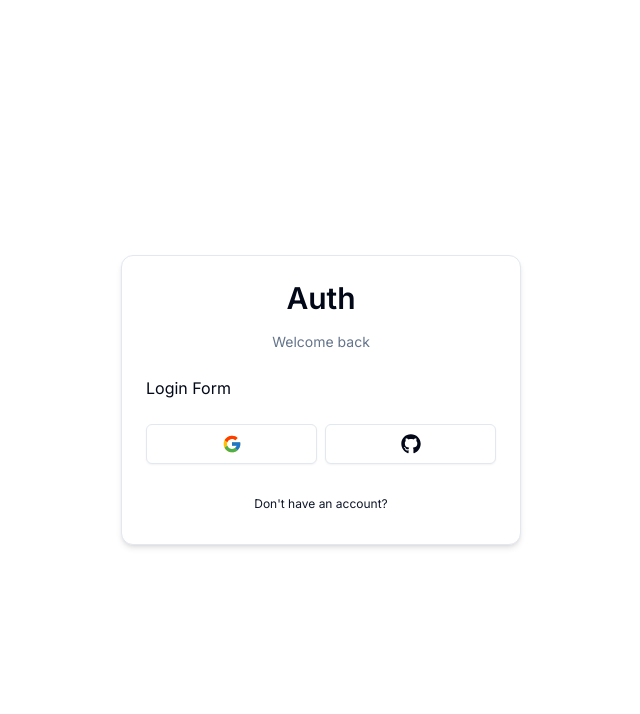
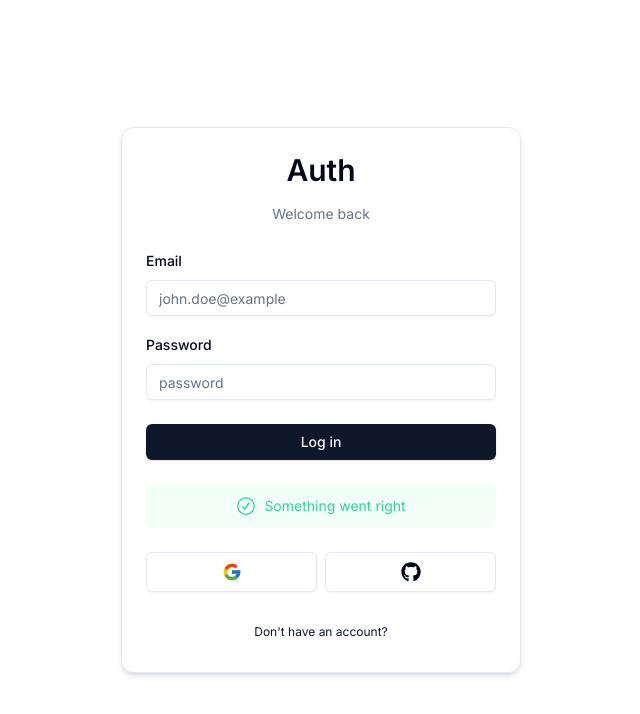
Before and after one commit to grgkimari/next-auth-v5-antonio, a Next.js app: page /auth/login in a window 1280 px wide. Shown: the top 714 px of the page, without its empty margins (319-959 px from the left). Built offline with nearby package versions, Linux system fonts and the light colour scheme.

Commit message:
created login form

```diff
--- a/package.json
+++ b/package.json
@@ -9,16 +9,20 @@
     "lint": "next lint"
   },
   "dependencies": {
+    "@hookform/resolvers": "^3.6.0",
     "@radix-ui/react-icons": "^1.3.0",
+    "@radix-ui/react-label": "^2.1.0",
     "@radix-ui/react-slot": "^1.1.0",
     "class-variance-authority": "^0.7.0",
     "clsx": "^2.1.1",
     "next": "14.2.4",
     "react": "^18",
     "react-dom": "^18",
+    "react-hook-form": "^7.52.0",
     "react-icons": "^5.2.1",
     "tailwind-merge": "^2.3.0",
-    "tailwindcss-animate": "^1.0.7"
+    "tailwindcss-animate": "^1.0.7",
+    "zod": "^3.23.8"
   },
   "devDependencies": {
     "@types/node": "^20",
--- a/src/components/auth/login-form.tsx
+++ b/src/components/auth/login-form.tsx
@@ -1,5 +1,55 @@
+"use client"
+
+import { useForm } from "react-hook-form";
 import CardWrapper from "./card-wrapper";
+import * as z from "zod"
+import { LoginSchema } from "@/schemas";
+import { zodResolver } from "@hookform/resolvers/zod";
+import { Form, FormControl, FormField, FormItem, FormLabel, FormMessage } from "../ui/form";
+import { Input } from "../ui/input";
+import { Button } from "../ui/button";
+import FormError from "../form-error";
+import FormSuccess from "../form-success";
 
 export default function LoginForm(){
-    return <CardWrapper backButtonLabel="Don't have an account?" headerLabel="Welcome back" backButtonHref="/auth/register" showSocial >Login Form</CardWrapper>
+    const form = useForm<z.infer<typeof LoginSchema>>({
+        resolver : zodResolver(LoginSchema),
+        defaultValues : {
+            email : "",
+            password : ""
+        }
+    })
+    function handleSubmit(values : z.infer<typeof LoginSchema>){
+        console.log(`Values : ${JSON.stringify(values)}`)
+    }
+    return <CardWrapper backButtonLabel="Don't have an account?" headerLabel="Welcome back" backButtonHref="/auth/register" showSocial >
+        <Form {...form}>
+            <form onSubmit={form.handleSubmit(handleSubmit)} className="space-y-6">
+                <div className="space-y-4">
+                    <FormField control={form.control} name="email" render={({field}) => {
+                        return <FormItem>
+                            <FormLabel>Email</FormLabel>
+                            <FormControl>
+                                <Input {...field} placeholder="john.doe@example" type="email" />
+                            </FormControl>
+                            <FormMessage />
+                        </FormItem>
+                    }}/>
+                    <FormField control={form.control} name="password" render={({field}) => {
+                        return <FormItem>
+                            <FormLabel>Password</FormLabel>
+                            <FormControl>
+                                <Input {...field} placeholder="password" type="passsword" />
+                            </FormControl>
+                            <FormMessage />
+                        </FormItem>
+                    }}/>
+                </div>
+                <Button type="submit" className="w-full">
+                    Log in
+                </Button>
+                <FormSuccess message="Something went right" />
+            </form>
+        </Form>
+    </CardWrapper>
 }
--- /dev/null
+++ b/src/components/form-error.tsx
@@ -0,0 +1,12 @@
+"use client"
+
+import { ExclamationTriangleIcon } from "@radix-ui/react-icons"
+
+interface FormErrorProps{
+    message? : string
+}
+
+export default function FormError({message} : FormErrorProps){
+    if(!message) return null
+    return <div className="bg-destructive/15 p-3 rounded-md flex items-center justify-center text-sm text-destructive gap-2"><ExclamationTriangleIcon className="w-5 h-5 font-semibold"/>{message}</div>
+}
--- /dev/null
+++ b/src/components/form-success.tsx
@@ -0,0 +1,12 @@
+"use client"
+
+import { CheckCircledIcon, ExclamationTriangleIcon } from "@radix-ui/react-icons"
+
+interface FormErrorProps{
+    message? : string
+}
+
+export default function FormSuccess({message} : FormErrorProps){
+    if(!message) return null
+    return <div className="bg-emerald-200/15 p-3 rounded-md flex items-center justify-center text-sm text-emerald-400 gap-2"><CheckCircledIcon className="w-5 h-5 font-semibold"/>{message}</div>
+}
--- /dev/null
+++ b/src/components/ui/form.tsx
@@ -0,0 +1,176 @@
+import * as React from "react"
+import * as LabelPrimitive from "@radix-ui/react-label"
+import { Slot } from "@radix-ui/react-slot"
+import {
+  Controller,
+  ControllerProps,
+  FieldPath,
+  FieldValues,
+  FormProvider,
+  useFormContext,
+} from "react-hook-form"
+
+import { cn } from "@/lib/utils"
+import { Label } from "@/components/ui/label"
+
+const Form = FormProvider
+
+type FormFieldContextValue<
+  TFieldValues extends FieldValues = FieldValues,
+  TName extends FieldPath<TFieldValues> = FieldPath<TFieldValues>
+> = {
+  name: TName
+}
+
+const FormFieldContext = React.createContext<FormFieldContextValue>(
+  {} as FormFieldContextValue
+)
+
+const FormField = <
+  TFieldValues extends FieldValues = FieldValues,
+  TName extends FieldPath<TFieldValues> = FieldPath<TFieldValues>
+>({
+  ...props
+}: ControllerProps<TFieldValues, TName>) => {
+  return (
+    <FormFieldContext.Provider value={{ name: props.name }}>
+      <Controller {...props} />
+    </FormFieldContext.Provider>
+  )
+}
+
+const useFormField = () => {
+  const fieldContext = React.useContext(FormFieldContext)
+  const itemContext = React.useContext(FormItemContext)
+  const { getFieldState, formState } = useFormContext()
+
+  const fieldState = getFieldState(fieldContext.name, formState)
+
+  if (!fieldContext) {
+    throw new Error("useFormField should be used within <FormField>")
+  }
+
+  const { id } = itemContext
+
+  return {
+    id,
+    name: fieldContext.name,
+    formItemId: `${id}-form-item`,
+    formDescriptionId: `${id}-form-item-description`,
+    formMessageId: `${id}-form-item-message`,
+    ...fieldState,
+  }
+}
+
+type FormItemContextValue = {
+  id: string
+}
+
+const FormItemContext = React.createContext<FormItemContextValue>(
+  {} as FormItemContextValue
+)
+
+const FormItem = React.forwardRef<
+  HTMLDivElement,
+  React.HTMLAttributes<HTMLDivElement>
+>(({ className, ...props }, ref) => {
+  const id = React.useId()
+
+  return (
+    <FormItemContext.Provider value={{ id }}>
+      <div ref={ref} className={cn("space-y-2", className)} {...props} />
+    </FormItemContext.Provider>
+  )
+})
+FormItem.displayName = "FormItem"
+
+const FormLabel = React.forwardRef<
+  React.ElementRef<typeof LabelPrimitive.Root>,
+  React.ComponentPropsWithoutRef<typeof LabelPrimitive.Root>
+>(({ className, ...props }, ref) => {
+  const { error, formItemId } = useFormField()
+
+  return (
+    <Label
+      ref={ref}
+      className={cn(error && "text-destructive", className)}
+      htmlFor={formItemId}
+      {...props}
+    />
+  )
+})
+FormLabel.displayName = "FormLabel"
+
+const FormControl = React.forwardRef<
+  React.ElementRef<typeof Slot>,
+  React.ComponentPropsWithoutRef<typeof Slot>
+>(({ ...props }, ref) => {
+  const { error, formItemId, formDescriptionId, formMessageId } = useFormField()
+
+  return (
+    <Slot
+      ref={ref}
+      id={formItemId}
+      aria-describedby={
+        !error
+          ? `${formDescriptionId}`
+          : `${formDescriptionId} ${formMessageId}`
+      }
+      aria-invalid={!!error}
+      {...props}
+    />
+  )
+})
+FormControl.displayName = "FormControl"
+
+const FormDescription = React.forwardRef<
+  HTMLParagraphElement,
+  React.HTMLAttributes<HTMLParagraphElement>
+>(({ className, ...props }, ref) => {
+  const { formDescriptionId } = useFormField()
+
+  return (
+    <p
+      ref={ref}
+      id={formDescriptionId}
+      className={cn("text-[0.8rem] text-muted-foreground", className)}
+      {...props}
+    />
+  )
+})
+FormDescription.displayName = "FormDescription"
+
+const FormMessage = React.forwardRef<
+  HTMLParagraphElement,
+  React.HTMLAttributes<HTMLParagraphElement>
+>(({ className, children, ...props }, ref) => {
+  const { error, formMessageId } = useFormField()
+  const body = error ? String(error?.message) : children
+
+  if (!body) {
+    return null
+  }
+
+  return (
+    <p
+      ref={ref}
+      id={formMessageId}
+      className={cn("text-[0.8rem] font-medium text-destructive", className)}
+      {...props}
+    >
+      {body}
+    </p>
+  )
+})
+FormMessage.displayName = "FormMessage"
+
+export {
+  useFormField,
+  Form,
+  FormItem,
+  FormLabel,
+  FormControl,
+  FormDescription,
+  FormMessage,
+  FormField,
+}
--- /dev/null
+++ b/src/components/ui/input.tsx
@@ -0,0 +1,25 @@
+import * as React from "react"
+
+import { cn } from "@/lib/utils"
+
+export interface InputProps
+  extends React.InputHTMLAttributes<HTMLInputElement> {}
+
+const Input = React.forwardRef<HTMLInputElement, InputProps>(
+  ({ className, type, ...props }, ref) => {
+    return (
+      <input
+        type={type}
+        className={cn(
+          "flex h-9 w-full rounded-md border border-input bg-transparent px-3 py-1 text-sm shadow-sm transition-colors file:border-0 file:bg-transparent file:text-sm file:font-medium placeholder:text-muted-foreground focus-visible:outline-none focus-visible:ring-1 focus-visible:ring-ring disabled:cursor-not-allowed disabled:opacity-50",
+          className
+        )}
+        ref={ref}
+        {...props}
+      />
+    )
+  }
+)
+Input.displayName = "Input"
+
+export { Input }
--- /dev/null
+++ b/src/components/ui/label.tsx
@@ -0,0 +1,26 @@
+"use client"
+
+import * as React from "react"
+import * as LabelPrimitive from "@radix-ui/react-label"
+import { cva, type VariantProps } from "class-variance-authority"
+
+import { cn } from "@/lib/utils"
+
+const labelVariants = cva(
+  "text-sm font-medium leading-none peer-disabled:cursor-not-allowed peer-disabled:opacity-70"
+)
+
+const Label = React.forwardRef<
+  React.ElementRef<typeof LabelPrimitive.Root>,
+  React.ComponentPropsWithoutRef<typeof LabelPrimitive.Root> &
+    VariantProps<typeof labelVariants>
+>(({ className, ...props }, ref) => (
+  <LabelPrimitive.Root
+    ref={ref}
+    className={cn(labelVariants(), className)}
+    {...props}
+  />
+))
+Label.displayName = LabelPrimitive.Root.displayName
+
+export { Label }
--- /dev/null
+++ b/src/schemas/index.ts
@@ -0,0 +1,8 @@
+import * as z from "zod"
+
+export const LoginSchema = z.object({
+    email : z.string().email(),
+    password : z.string().min(6,{
+        message : "Password is required"
+    })
+})
```
Also changed, not shown: 1 other file (tests, documents, lock files or other folders).
